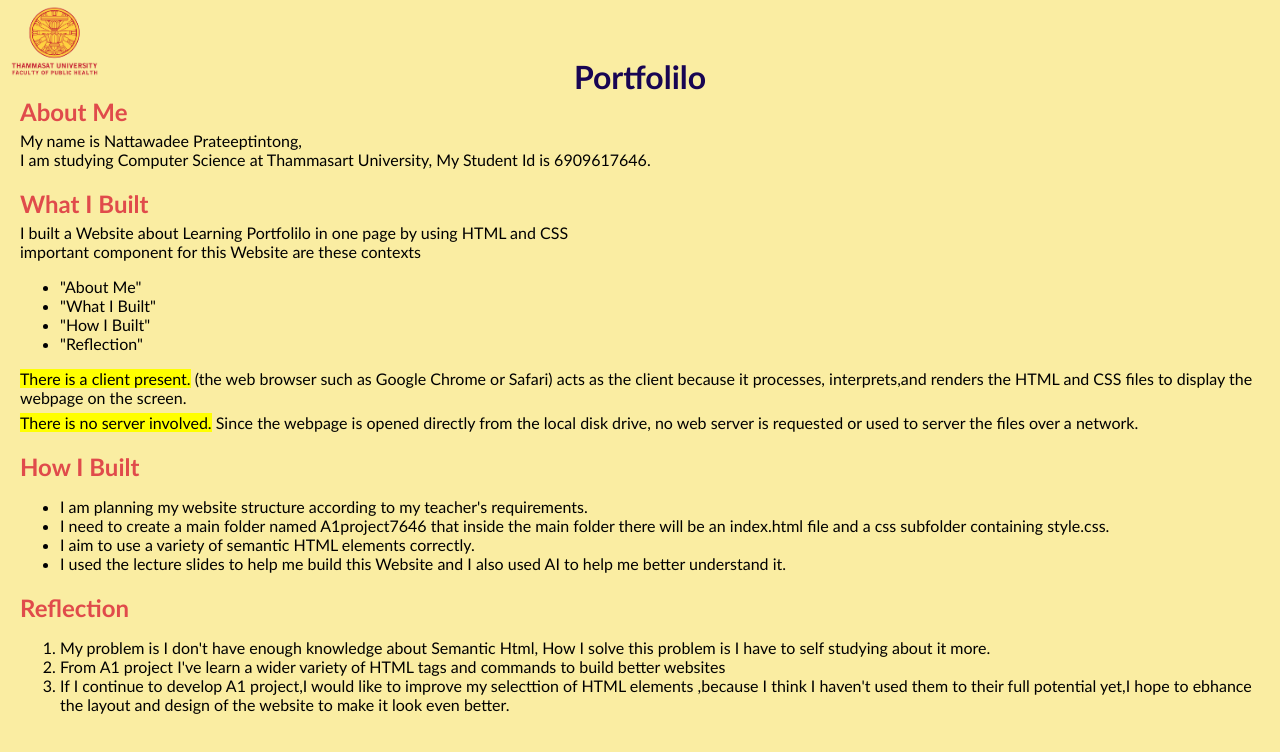
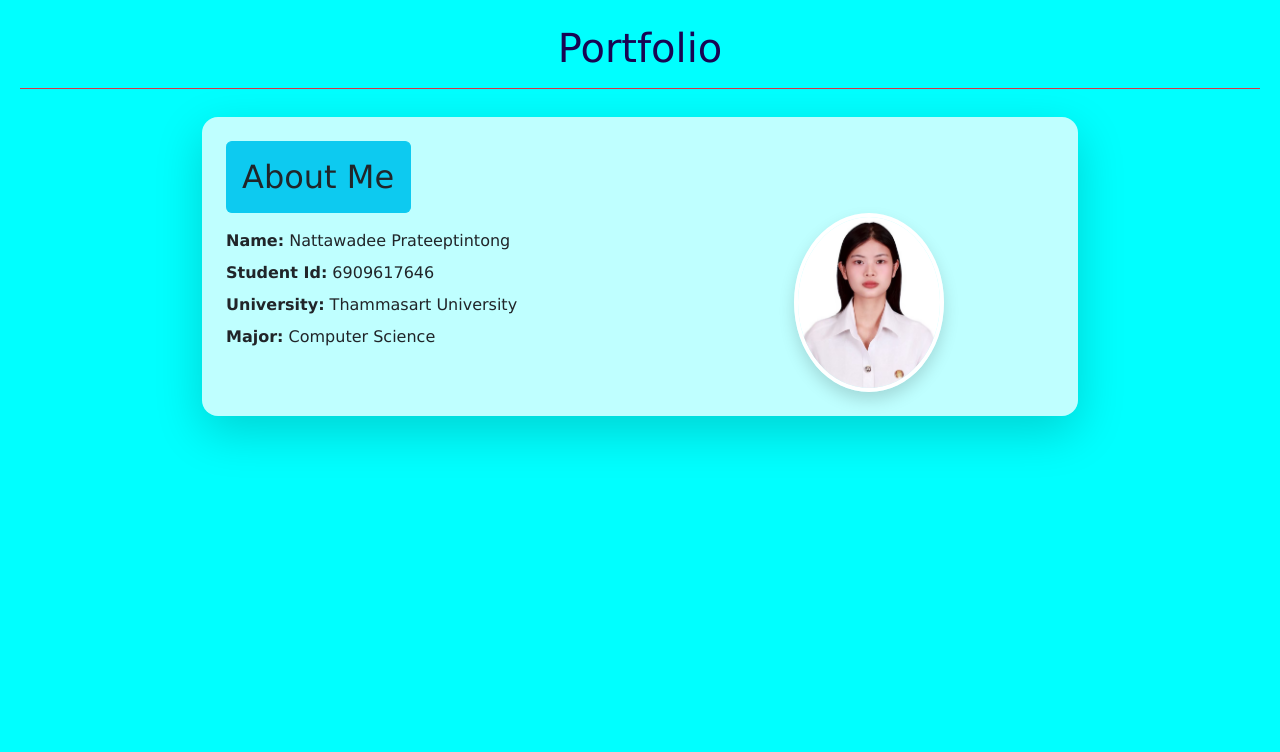
Before and after one commit to nattawadeepateeptintong/A2_6909617646, a plain HTML site: page index.html in a window 1280 px wide. Drawn offline with nearby package versions, Linux system fonts and the light colour scheme.

Commit message:
Create a topic About Me

```diff
--- a/css/style.css
+++ b/css/style.css
@@ -1,23 +1,13 @@
+
 body{
-    background-color: rgb(250, 237, 162);
     margin: 20px;
-    font-family:'Gill Sans', 'Gill Sans MT', Calibri, 'Trebuchet MS', sans-serif ;
+    font-family: Verdana, Geneva, Tahoma, sans-serif;
     margin-bottom: 40px;
+    background-color: aqua;
 }
-header{
-   margin-bottom: -50px;
-   margin-left: -15px;
-   margin-top: -20px;
-}
+
 main{
     text-align: center;
     color: rgb(24, 5, 83);
     margin-bottom: -20px;
 }
-h2{
-    color: rgb(224, 75, 75);
-    margin-bottom: 5px;
-}
-#client {
-margin-bottom: 6px;
-}
--- a/index.html
+++ b/index.html
@@ -1,51 +1,53 @@
 <!DOCTYPE html>
 <html>
-    <head>
-        <title> Learning Portfolio </title>
-        <link rel="stylesheet" href="css/style.css">
-    </head>
-    <body>
-        <header><img src="media/thammasart.png"width="100"  alt="Thammasart logo"></header>
-        <main><h1>Portfolilo</h1></main>
-            <h2>About Me </h2>
-        My name is Nattawadee Prateeptintong,
-        <br>I am studying Computer Science at Thammasart University,
-        My Student Id is 6909617646.
 
-        <h2>What I Built</h2>
-        <section>I built a Website about Learning Portfolilo in one page by using HTML and CSS</section>
-        important component for this Website are these contexts
-        <ul>
-            <li>"About Me"</li>
-            <li>"What I Built"</li>
-            <li>"How I Built"</li>
-            <li>"Reflection"</li>
-        </ul>
-        <article id="client">
-            <mark>There is a client present.</mark> (the web browser such as Google Chrome or Safari) acts as the client because it processes,
-            interprets,and renders the HTML and CSS files to display the webpage on the screen.
-        </article>
-        <mark>There is no server involved.</mark>
-        Since the webpage is opened directly from the local disk drive,
-        no web server is requested or used to server the files over a network.
+<head>
+    <title> Learning Portfolio </title>
 
-        <h2>How I Built</h2>
-        <ul>
-        <li>I am planning my website structure according to my teacher's requirements.</li>
-        <li> I need to create a main folder named A1project7646 that inside the main folder
-            there will be an index.html file and a css subfolder containing style.css. </li>
-        <li>I aim to use a variety of semantic HTML elements correctly.</li>
-        <li> I used the lecture slides to help me build this Website and
-            I also used AI to help me better understand it. </li>
-        </ul>
+    <link href="https://cdn.jsdelivr.net/npm/bootstrap@5.3.8/dist/css/bootstrap.min.css" rel="stylesheet">
+    <link rel="stylesheet" href="css/style.css">
+    <meta charset="UTF-8">
+    <meta name="viewport" content="width=device-width, initial-scale=1.0">
+</head>
+
+<body>
 
 
 
-        <h2>Reflection</h2>
-        <ol>
-            <li>My problem is I don't have enough knowledge about Semantic Html, How I solve this problem is I have to self studying about it more.</li>
-            <li>From A1 project I've learn a wider variety of HTML tags and commands to build better websites</li>
-            <li>If I continue to develop A1 project,I would like to improve my selecttion of HTML elements ,because I think I haven't used them to their full potential yet,I hope to ebhance the layout and design of the website to make it look even better.</li>
-        </ol>
-    </body>
+    <main>
+        <div class="h4 pb-2 mt-4 fg-danger border-bottom border-danger">
+            <h1> Portfolio </h1>
+        </div>
+
+    </main>
+    <div class="container mt-5" style="max-width: 900px;">
+            <div class="card shadow-lg border-0 rounded-4 p-4 bg-white bg-opacity-75 ">
+                <div class="aboutme ">
+                    <h2 class="mb-3 d-inline-block p-3 bg-info bg-10 border border-info border-start-0 rounded" > About Me
+
+                    </h2>
+                         <div class="row align-items-start g-4">
+                        <div class="col-12 col-md-8 order-2 order-md-1">
+                            <p class="mb-2"><strong>Name:</strong> Nattawadee Prateeptintong</p>
+                            <p class="mb-2"><strong>Student Id:</strong> 6909617646</p>
+                            <p class="mb-2"><strong>University:</strong> Thammasart University</p>
+                            <p class="mb-2"><strong>Major:</strong> Computer Science</p>
+                        </div>
+
+                        <div class="col-12 col-md-4 order-1 order-md-2 text-center text-md-start mb-3 mb-md-0 mt-2">
+                        <img src="media/Mypicture.jpg" width="150" class="img-fluid rounded-circle border border-4 border-white shadow   " style="max-width: 300px;"
+                            alt="My Picture">
+                    </div>
+
+                    </div>
+                </div>
+            </div>
+
+    </div>
+
+
+
+
+</body>
+
 </html>
```
Also changed, not shown: media/A1.png (added), media/Mypicture.jpg (added), media/thammasart.png (deleted).
